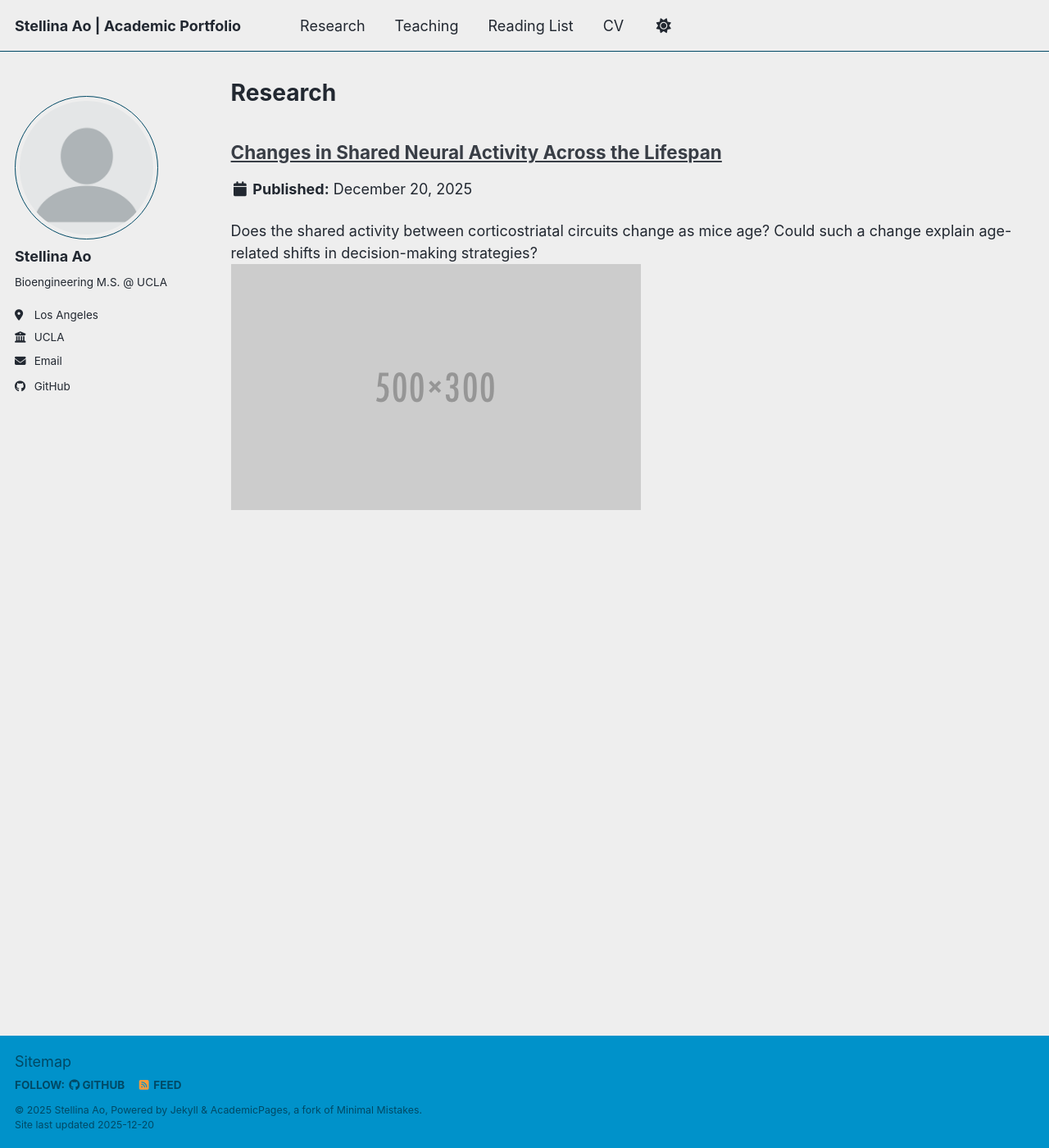
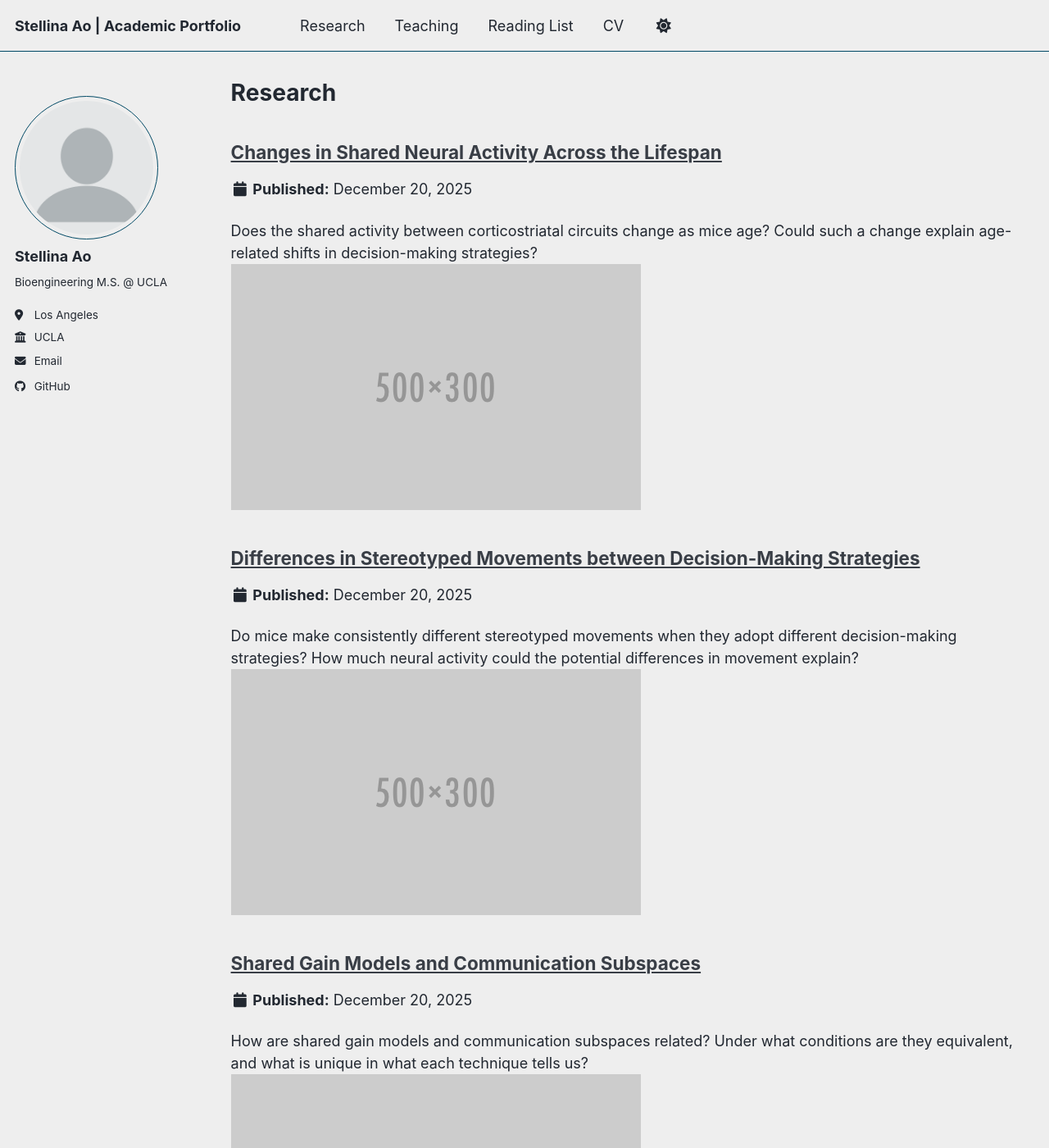
Before and after one commit to stellinaao/stellinaao.github.io, a Jekyll site: the page built from _pages/research.html, in a window 1280 px wide and 1400 px high. Shown: the whole window at 82% size. Built offline with Jekyll 4.4.1, drawn with Linux system fonts in a browser that asks for light colours; a script bundle is joined from its source files by our own code; library files that are not in the unit come from our copies.

Commit message:
updated excerpts for three projects

```diff
--- /dev/null
+++ b/_research/2-syllables.md
@@ -0,0 +1,5 @@
+---
+title: "Differences in Stereotyped Movements between Decision-Making Strategies"
+excerpt: "Do mice make consistently different stereotyped movements when they adopt different decision-making strategies? How much neural activity could the potential differences in movement explain?<br/><img src='/images/500x300.png'>"
+collection: research
+---
--- /dev/null
+++ b/_research/3-sgcca.md
@@ -0,0 +1,5 @@
+---
+title: "Shared Gain Models and Communication Subspaces"
+excerpt: "How are shared gain models and communication subspaces related? Under what conditions are they equivalent, and what is unique in what each technique tells us?<br/><img src='/images/500x300.png'>"
+collection: research
+---
```
Also changed, not shown: _research/1-sharedgain.md (renamed from _research/sharedgain.md, +1 -8 lines).
